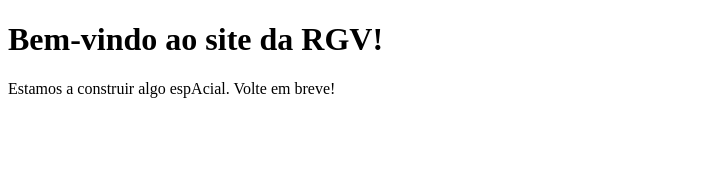
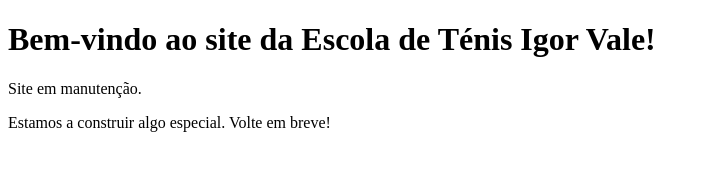
Before and after one commit to ruivale/rgv-site, a plain HTML site: page index.html in a window 1280 px wide. Shown: the whole page, without its empty margins (0-708 px from the left). Drawn offline with Linux system fonts and the light colour scheme.

Commit message:
Update index.html

```diff
--- a/index.html
+++ b/index.html
@@ -3,10 +3,11 @@
 <html>
 <head>
   <meta charset="UTF-8">
-  <title>RGV</title>
+  <title>Escola de Ténis Igor Vale</title>
 </head>
 <body>
-  <h1>Bem-vindo ao site da RGV!</h1>
-  <p>Estamos a construir algo espAcial. Volte em breve!</p>
+  <h1>Bem-vindo ao site da Escola de Ténis Igor Vale!</h1>
+  <p>Site em manutenção.</p>
+  <p>Estamos a construir algo especial. Volte em breve!</p>
 </body>
 </html>
```
